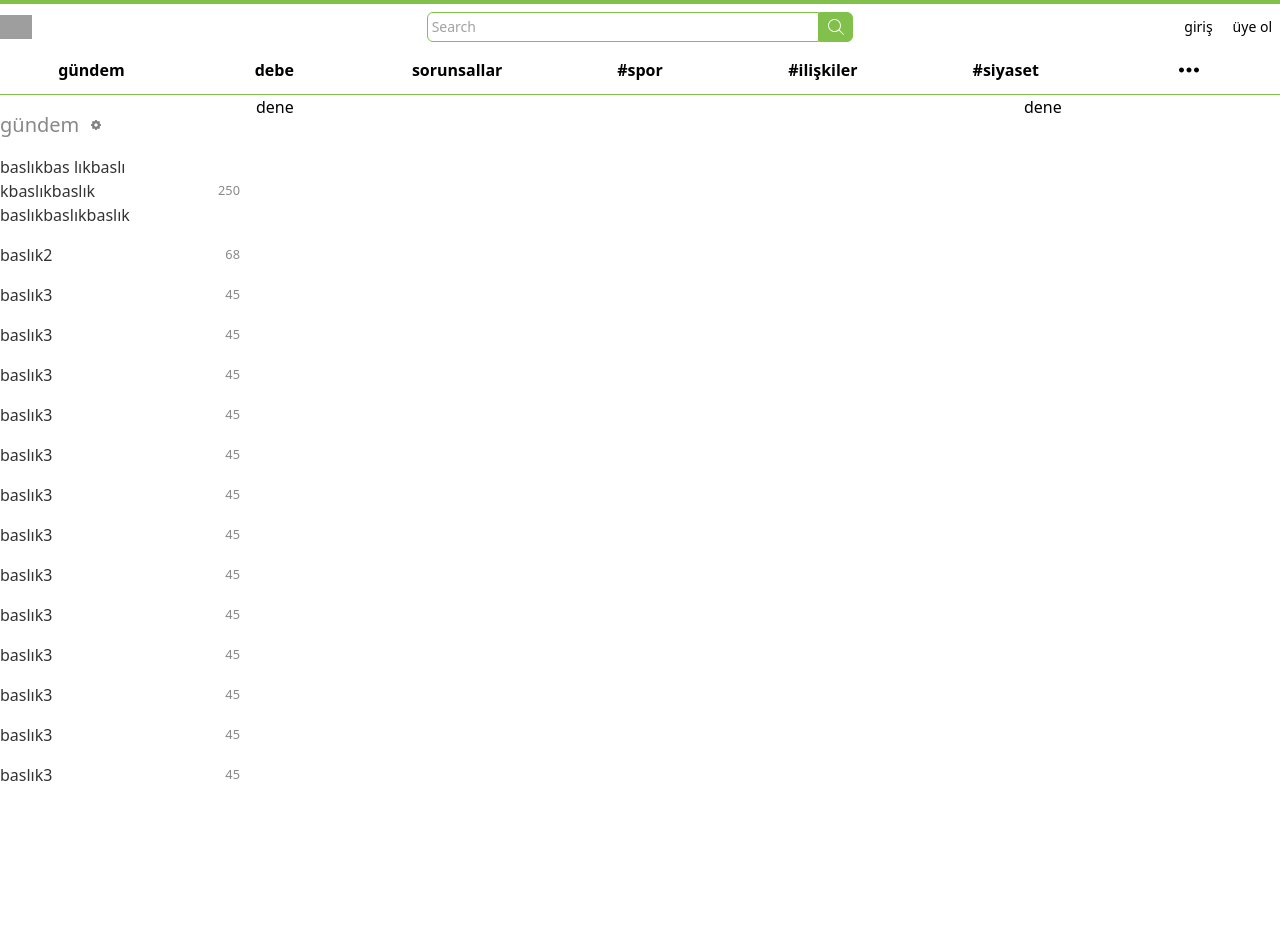
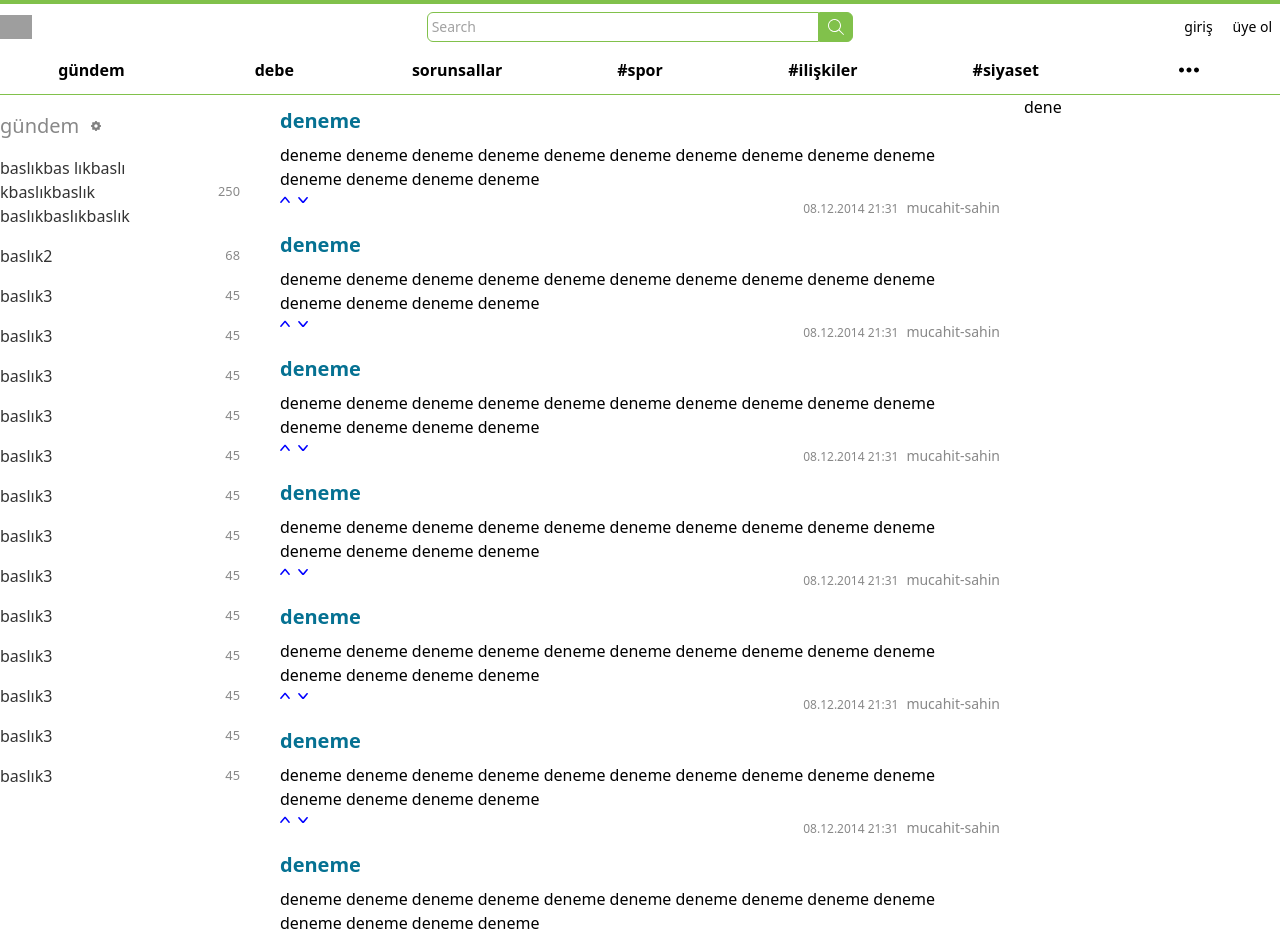
Before and after one commit to mucahit-sahin/sozluk-typescript-tailwind, a React (Create React App) app: page / in a window 1280 px wide. Shown: the top 939 px of the page. Before the commit the page ends 800 px from the top, so only its background shows below. Built offline with nearby package versions, Linux system fonts and the light colour scheme; grey boxes are pictures that could not be loaded.

Commit message:
Created Topics

```diff
--- a/src/components/Agenda.tsx
+++ b/src/components/Agenda.tsx
@@ -3,7 +3,7 @@ import AgendaItem from "./AgendaItem";
 const Agenda = () => {
   return (
     <div
-      className="hidden lg:block w-1/5 sticky mt-4 overflow-y-scroll pr-4"
+      className="hidden lg:block w-1/5 sticky top-28 mt-4 overflow-y-scroll pr-4"
       style={{ height: "calc(100vh - 120px)" }}
     >
       <div className="flex flex-row mb-2 items-center">
--- a/src/components/Content.tsx
+++ b/src/components/Content.tsx
@@ -1,10 +1,11 @@
 import Agenda from "./Agenda";
+import Topics from "./Topics";
 
 const Content = () => {
   return (
     <div className="container mx-auto flex">
       <Agenda />
-      <div className="flex flex-col w-full lg:w-3/5">dene</div>
+      <Topics />
       <div className="flex flex-col w-1/5">dene</div>
     </div>
   );
--- a/src/components/Navbar.tsx
+++ b/src/components/Navbar.tsx
@@ -4,7 +4,7 @@ import QuickIndexItem from "./QuickIndexItem";
 const Navbar = () => {
   const [more, setMore] = useState<boolean>(false);
   return (
-    <div className="border-t-4 border-b border-mantis-500">
+    <div className="sticky top-0 bg-white border-t-4 border-b border-mantis-500">
       <div className="mx-2 sm:mx-auto max-w-7xl flex py-2">
         <div className="w-1/6 sm:flex-1 flex items-center">
           <img
--- /dev/null
+++ b/src/components/Topics.tsx
@@ -0,0 +1,64 @@
+import TopicsItem from "./TopicsItem";
+
+const Topics = () => {
+  return (
+    <div className="flex flex-col w-full lg:w-3/5 px-6">
+      <TopicsItem
+        title="deneme"
+        content="deneme deneme deneme deneme deneme deneme deneme deneme deneme deneme deneme deneme deneme deneme "
+        username="mucahit-sahin"
+        datetime="08.12.2014 21:31"
+      />
+      <TopicsItem
+        title="deneme"
+        content="deneme deneme deneme deneme deneme deneme deneme deneme deneme deneme deneme deneme deneme deneme "
+        username="mucahit-sahin"
+        datetime="08.12.2014 21:31"
+      />
+      <TopicsItem
+        title="deneme"
+        content="deneme deneme deneme deneme deneme deneme deneme deneme deneme deneme deneme deneme deneme deneme "
+        username="mucahit-sahin"
+        datetime="08.12.2014 21:31"
+      />
+      <TopicsItem
+        title="deneme"
+        content="deneme deneme deneme deneme deneme deneme deneme deneme deneme deneme deneme deneme deneme deneme "
+        username="mucahit-sahin"
+        datetime="08.12.2014 21:31"
+      />
+      <TopicsItem
+        title="deneme"
+        content="deneme deneme deneme deneme deneme deneme deneme deneme deneme deneme deneme deneme deneme deneme "
+        username="mucahit-sahin"
+        datetime="08.12.2014 21:31"
+      />
+      <TopicsItem
+        title="deneme"
+        content="deneme deneme deneme deneme deneme deneme deneme deneme deneme deneme deneme deneme deneme deneme "
+        username="mucahit-sahin"
+        datetime="08.12.2014 21:31"
+      />
+      <TopicsItem
+        title="deneme"
+        content="deneme deneme deneme deneme deneme deneme deneme deneme deneme deneme deneme deneme deneme deneme "
+        username="mucahit-sahin"
+        datetime="08.12.2014 21:31"
+      />
+      <TopicsItem
+        title="deneme"
+        content="deneme deneme deneme deneme deneme deneme deneme deneme deneme deneme deneme deneme deneme deneme "
+        username="mucahit-sahin"
+        datetime="08.12.2014 21:31"
+      />
+      <TopicsItem
+        title="deneme"
+        content="deneme deneme deneme deneme deneme deneme deneme deneme deneme deneme deneme deneme deneme deneme "
+        username="mucahit-sahin"
+        datetime="08.12.2014 21:31"
+      />
+    </div>
+  );
+};
+
+export default Topics;
--- /dev/null
+++ b/src/components/TopicsItem.tsx
@@ -0,0 +1,52 @@
+const TopicsItem = ({
+  title,
+  content,
+  username,
+  datetime,
+}: {
+  title: string;
+  content: string;
+  username: string;
+  datetime: string;
+}) => {
+  return (
+    <div className="flex flex-col mt-3">
+      <h1 className="break-words text-xl text-bahama-blue-500 font-bold mb-2">
+        <a href="/">{title}</a>
+      </h1>
+      <div className="break-words mb-1">
+        <span>{content}</span>
+      </div>
+      <div className="flex flex-row">
+        <a href="/" className="mr-2">
+          <svg
+            id="chevron-up-thick"
+            fill="blue"
+            width="10px"
+            viewBox="0 0 512 512"
+          >
+            <path d="m496 341l-189-225c-31-27-63-27-94 0l-197 225c-16 15-12 43 4 55 15 16 39 12 55-4l185-209 177 209c16 16 40 20 55 4 20-12 20-40 4-55z"></path>
+          </svg>
+        </a>
+        <a href="/">
+          <svg
+            id="chevron-down-thick"
+            fill="blue"
+            width="10px"
+            viewBox="0 0 512 512"
+          >
+            <path d="m492 108c-15-15-43-12-55 4l-177 213-185-209c-16-16-40-20-55-4-16 12-20 40-4 55l197 225c31 31 63 27 94 0l189-225c16-15 16-43-4-59z"></path>
+          </svg>
+        </a>
+        <div className="ml-auto">
+          <span className="text-gray text-xs mr-2">{datetime}</span>
+          <a href="/" className="text-gray text-sm">
+            {username}
+          </a>
+        </div>
+      </div>
+    </div>
+  );
+};
+
+export default TopicsItem;
--- a/tailwind.config.js
+++ b/tailwind.config.js
@@ -51,6 +51,19 @@ module.exports = {
         800: "#000000",
         900: "#000000",
       },
+      "bahama-blue": {
+        DEFAULT: "#057192",
+        50: "#82DEFB",
+        100: "#69D8FA",
+        200: "#38CBF8",
+        300: "#08BDF5",
+        400: "#0797C3",
+        500: "#057192",
+        600: "#034B61",
+        700: "#02252F",
+        800: "#000000",
+        900: "#000000",
+      },
     },
   },
   variants: {
```
